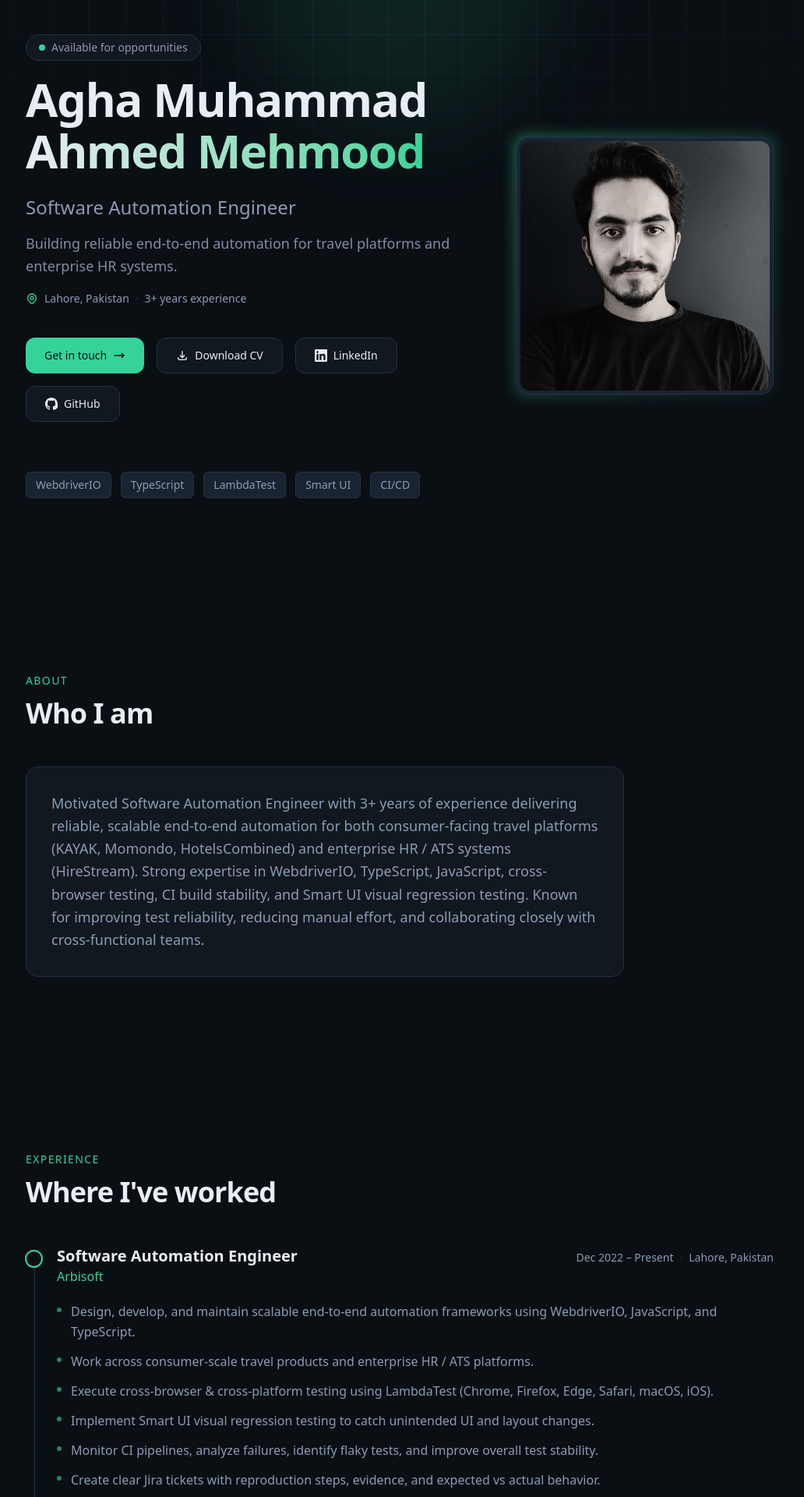
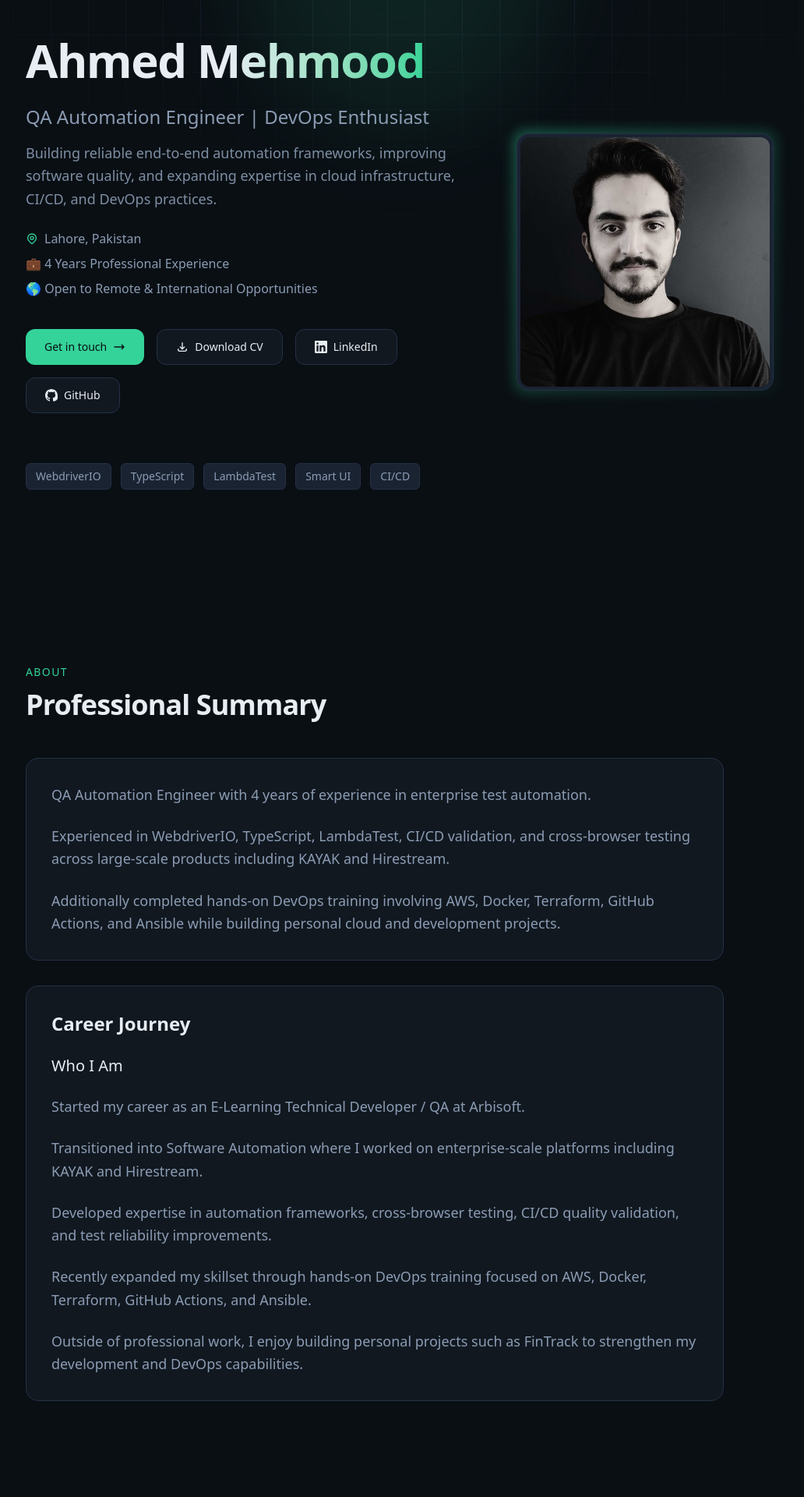
Before and after one commit to AghaAhmed512/agha-ahmed-portfolio, a Next.js app: page / in a window 1280 px wide. Shown: the part 100-2020 px from the top of the page at 78% size, without its empty margins (127-1159 px from the left). Built offline with nearby package versions, Linux system fonts and the light colour scheme; no server answers.

Commit message:
added Professional Summary section, Career Journey and updated Experience Section

```diff
--- a/src/components/About.tsx
+++ b/src/components/About.tsx
@@ -1,13 +1,28 @@
-import { profile } from "@/data/site";
+import { aboutMe, professionalSummary } from "@/data/site";
 
 export function About() {
   return (
     <section id="about" className="scroll-mt-24 py-20 sm:py-28">
       <div className="section-container">
         <p className="section-heading">About</p>
-        <h2 className="section-title">Who I am</h2>
-        <div className="card max-w-3xl">
-          <p className="text-lg leading-relaxed text-muted">{profile}</p>
+        <h2 className="section-title">Professional Summary</h2>
+
+        <div className="card max-w-4xl space-y-6">
+          {professionalSummary.map((paragraph) => (
+            <p key={paragraph} className="text-lg leading-relaxed text-muted">
+              {paragraph}
+            </p>
+          ))}
+        </div>
+
+        <div className="mt-8 card max-w-4xl space-y-6">
+          <h3 className="text-2xl font-semibold text-foreground">Career Journey</h3>
+          <h4 className="text-xl font-medium text-foreground">Who I Am</h4>
+          {aboutMe.map((paragraph) => (
+            <p key={paragraph} className="text-lg leading-relaxed text-muted">
+              {paragraph}
+            </p>
+          ))}
         </div>
       </div>
     </section>
--- a/src/components/Experience.tsx
+++ b/src/components/Experience.tsx
@@ -5,7 +5,7 @@ export function Experience() {
     <section id="experience" className="scroll-mt-24 py-20 sm:py-28">
       <div className="section-container">
         <p className="section-heading">Experience</p>
-        <h2 className="section-title">Where I&apos;ve worked</h2>
+        <h2 className="section-title">Experience Section</h2>
 
         <div className="relative space-y-12 before:absolute before:left-[7px] before:top-2 before:h-[calc(100%-1rem)] before:w-px before:bg-border sm:before:left-[11px]">
           {experience.map((job, index) => (
@@ -27,7 +27,8 @@ export function Experience() {
                 </p>
               </div>
 
-              <ul className="mt-5 space-y-3">
+              <p className="mt-5 text-base font-medium text-foreground">Responsibilities:</p>
+              <ul className="mt-3 space-y-3">
                 {job.highlights.map((item, i) => (
                   <li
                     key={i}
--- a/src/components/Hero.tsx
+++ b/src/components/Hero.tsx
@@ -20,14 +20,6 @@ export function Hero() {
       <div className="section-container relative">
         <div className="grid items-center gap-12 lg:grid-cols-[1fr_auto] lg:gap-16">
           <div>
-            <p className="mb-4 inline-flex items-center gap-2 rounded-full border border-border bg-surface px-4 py-1.5 text-sm text-muted">
-              <span className="relative flex h-2 w-2">
-                <span className="absolute inline-flex h-full w-full animate-ping rounded-full bg-accent opacity-40" />
-                <span className="relative inline-flex h-2 w-2 rounded-full bg-accent" />
-              </span>
-              Available for opportunities
-            </p>
-
             <h1 className="max-w-3xl text-4xl font-semibold leading-[1.1] tracking-tight sm:text-5xl lg:text-6xl">
               <span className="gradient-text">{site.name}</span>
             </h1>
@@ -39,11 +31,13 @@ export function Hero() {
               {site.tagline}
             </p>
 
-            <div className="mt-4 flex items-center gap-2 text-sm text-muted">
-              <IconMapPin className="h-4 w-4 shrink-0 text-accent" />
-              {site.location}
-              <span className="text-border">·</span>
-              <span>{site.yearsExperience} years experience</span>
+            <div className="mt-6 space-y-2 text-sm text-muted sm:text-base">
+              <p className="flex items-center gap-2">
+                <IconMapPin className="h-4 w-4 shrink-0 text-accent" />
+                {site.location}
+              </p>
+              <p>💼 {site.yearsExperience} Years Professional Experience</p>
+              <p>🌎 Open to Remote & International Opportunities</p>
             </div>
 
             <div className="mt-10 flex flex-wrap gap-4">
--- a/src/data/site.ts
+++ b/src/data/site.ts
@@ -1,9 +1,9 @@
 export const site = {
-  name: "Agha Muhammad Ahmed Mehmood",
-  shortName: "Agha Ahmed",
-  title: "Software Automation Engineer",
+  name: "Ahmed Mehmood",
+  shortName: "Ahmed Mehmood",
+  title: "QA Automation Engineer | DevOps Enthusiast",
   tagline:
-    "Building reliable end-to-end automation for travel platforms and enterprise HR systems.",
+    "Building reliable end-to-end automation frameworks, improving software quality, and expanding expertise in cloud infrastructure, CI/CD, and DevOps practices.",
   location: "Lahore, Pakistan",
   email: "aghaaahmed512@gmail.com",
   phone: "+92 302 4116225",
@@ -11,37 +11,49 @@ export const site = {
   github: "https://github.com/AghaAhmed512",
   profileImage: "/profile.png",
   resumePath: "/resume.pdf",
-  yearsExperience: "3+",
+  yearsExperience: "4",
 } as const;
 
-export const profile = `Motivated Software Automation Engineer with 3+ years of experience delivering reliable, scalable end-to-end automation for both consumer-facing travel platforms (KAYAK, Momondo, HotelsCombined) and enterprise HR / ATS systems (HireStream). Strong expertise in WebdriverIO, TypeScript, JavaScript, cross-browser testing, CI build stability, and Smart UI visual regression testing. Known for improving test reliability, reducing manual effort, and collaborating closely with cross-functional teams.`;
+export const professionalSummary = [
+  "QA Automation Engineer with 4 years of experience in enterprise test automation.",
+  "Experienced in WebdriverIO, TypeScript, LambdaTest, CI/CD validation, and cross-browser testing across large-scale products including KAYAK and Hirestream.",
+  "Additionally completed hands-on DevOps training involving AWS, Docker, Terraform, GitHub Actions, and Ansible while building personal cloud and development projects.",
+] as const;
+
+export const aboutMe = [
+  "Started my career as an E-Learning Technical Developer / QA at Arbisoft.",
+  "Transitioned into Software Automation where I worked on enterprise-scale platforms including KAYAK and Hirestream.",
+  "Developed expertise in automation frameworks, cross-browser testing, CI/CD quality validation, and test reliability improvements.",
+  "Recently expanded my skillset through hands-on DevOps training focused on AWS, Docker, Terraform, GitHub Actions, and Ansible.",
+  "Outside of professional work, I enjoy building personal projects such as FinTrack to strengthen my development and DevOps capabilities.",
+] as const;
 
 export const experience = [
   {
-    role: "Software Automation Engineer",
+    role: "QA Automation Engineer",
     company: "Arbisoft",
     location: "Lahore, Pakistan",
-    period: "Dec 2022 – Present",
+    period: "Dec 2022 – Jun 2026",
     highlights: [
-      "Design, develop, and maintain scalable end-to-end automation frameworks using WebdriverIO, JavaScript, and TypeScript.",
-      "Work across consumer-scale travel products and enterprise HR / ATS platforms.",
-      "Execute cross-browser & cross-platform testing using LambdaTest (Chrome, Firefox, Edge, Safari, macOS, iOS).",
-      "Implement Smart UI visual regression testing to catch unintended UI and layout changes.",
-      "Monitor CI pipelines, analyze failures, identify flaky tests, and improve overall test stability.",
-      "Create clear Jira tickets with reproduction steps, evidence, and expected vs actual behavior.",
-      "Collaborate closely with developers, QAs, and product managers to align automation with business workflows.",
+      "Developed and maintained scalable end-to-end automation frameworks using WebdriverIO and TypeScript.",
+      "Worked on enterprise travel platforms including KAYAK, Momondo, HotelsCombined, and Mundi.",
+      "Performed cross-browser testing using LambdaTest across Chrome, Firefox, Edge, Safari, macOS, and iOS.",
+      "Implemented Smart UI visual testing to detect layout and UI regressions.",
+      "Monitored CI/CD pipelines and investigated build failures.",
+      "Improved automation stability by identifying and fixing flaky tests.",
+      "Collaborated closely with developers, product managers, and QA teams.",
     ],
   },
   {
-    role: "E-Learning Technical Developer / QA",
+    role: "E-Learning Technical Developer",
     company: "Arbisoft",
     location: "Lahore, Pakistan",
     period: "Jun 2022 – Dec 2022",
     highlights: [
-      "Developed and customized interactive eLearning courses to meet specific client needs and learning goals.",
-      "Reviewed and edited course content for clarity, consistency, and alignment with instructional design principles.",
-      "Performed detailed acceptance testing and created comprehensive QA reports documenting bugs and improvements.",
-      "Conducted quality assurance testing for eLearning courses on both LMS and CMS platforms.",
+      "Developed and customized interactive e-learning content.",
+      "Performed quality assurance testing for LMS and CMS platforms.",
+      "Reviewed content quality and functionality.",
+      "Created QA reports and validation documentation.",
     ],
   },
 ] as const;
```
